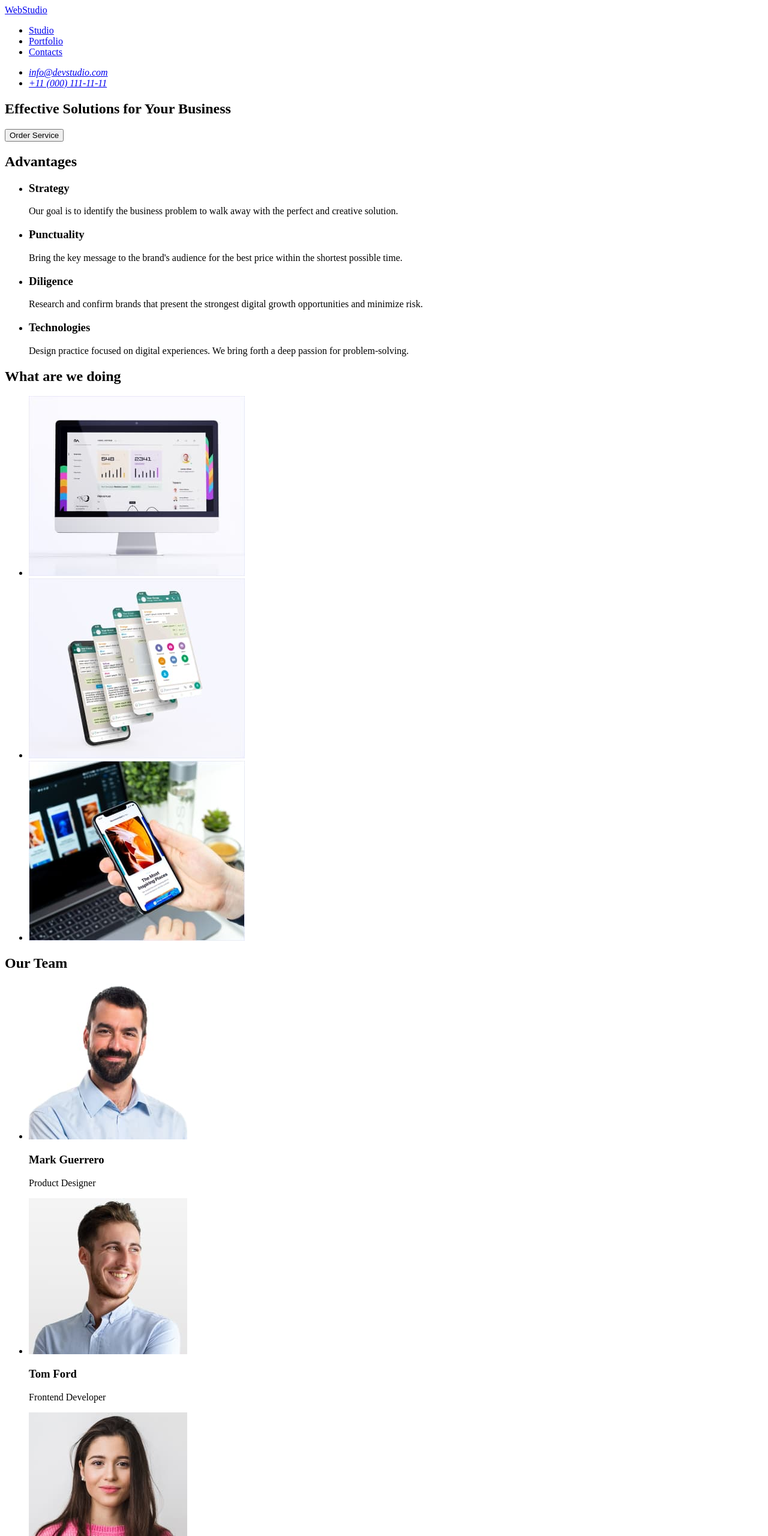
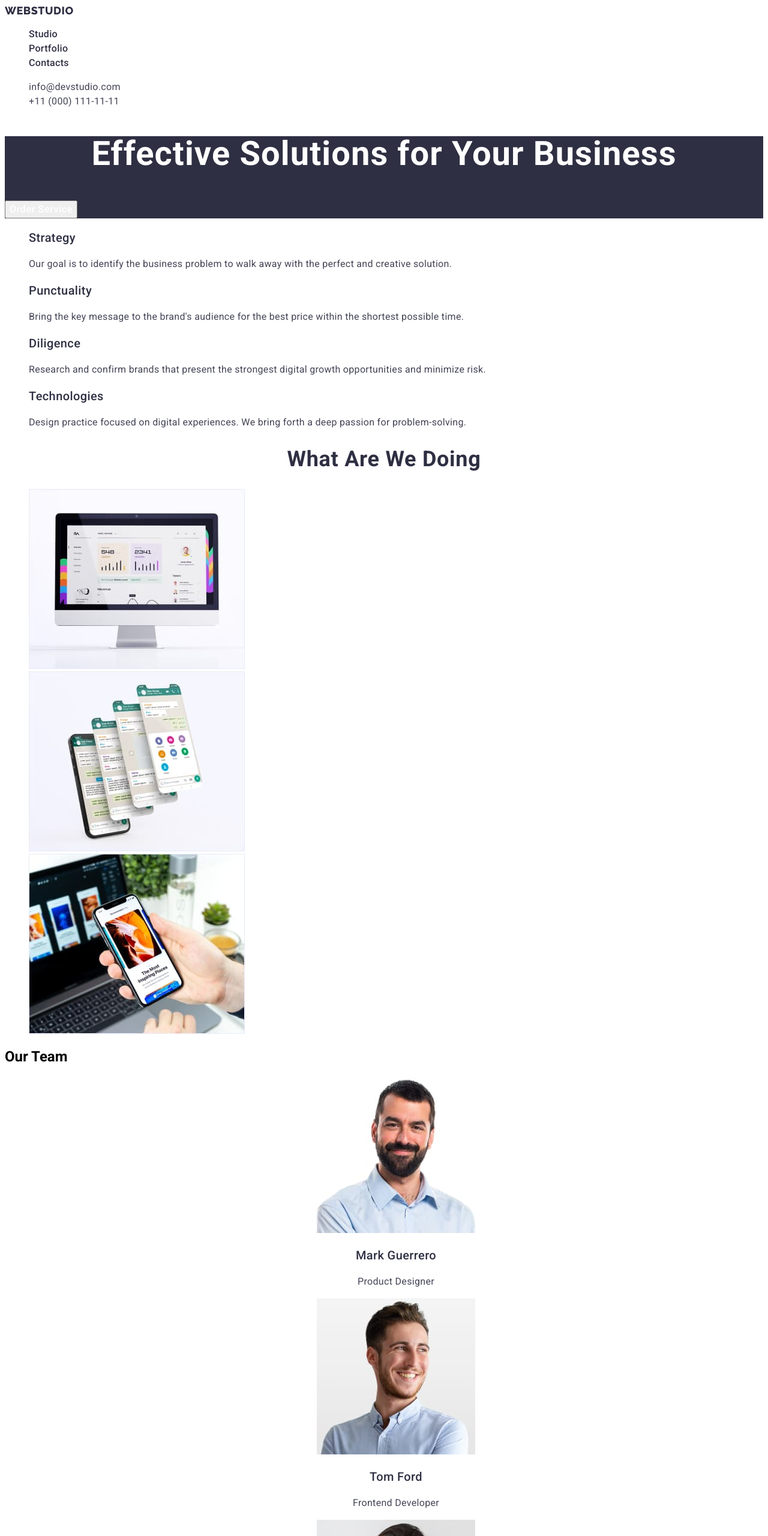
Before and after one commit to Paullukomski/goit-markup-hw-02, a plain HTML site: page index.html in a window 1280 px wide. Shown: the top 2560 px of the page at 60% size. Drawn offline with Linux system fonts and the light colour scheme.

Commit message:
home-work

```diff
--- /dev/null
+++ b/css/styles.css
@@ -0,0 +1,197 @@
+body {
+  font-family: "Roboto", font-family;
+}
+a {
+  text-decoration: none;
+}
+ul {
+  list-style: none;
+}
+
+.header-logo {
+  color: var(--navyblue, #2e2f42);
+  font-family: Raleway;
+  font-size: 18px;
+  font-style: normal;
+  font-weight: 800;
+  line-height: 1.16; /* 116.667% */
+  letter-spacing: 0.54px;
+  text-transform: uppercase;
+}
+.header-list {
+  color: var(--navyblue, #2e2f42);
+  /* Body Medium */
+  font-family: Roboto;
+  font-size: 16px;
+  font-style: normal;
+  font-weight: 500;
+  line-height: 24px; /* 150% */
+  letter-spacing: 0.32px;
+}
+.header-list:hover {
+  color: #404bbf;
+}
+.header-list:focus {
+  color: #404bbf;
+}
+.header-logo .header-list {
+  color: var(--navyblue, #2e2f42);
+  /* Body Medium */
+  font-family: Roboto;
+  font-size: 16px;
+  font-style: normal;
+  font-weight: 500;
+  line-height: 1.5; /* 150% */
+  letter-spacing: 0.32px;
+}
+.header-contacts {
+  color: var(--slate, #434455);
+  /* Body */
+  font-family: Roboto;
+  font-size: 16px;
+  font-style: normal;
+  font-weight: 400;
+  line-height: 1.5; /* 150% */
+  letter-spacing: 0.32px;
+}
+.header-contacts:hover {
+  color: #404bbf;
+}
+.header-contacts:focus {
+  color: #404bbf;
+}
+/*----------HERO----------*/
+
+.hero {
+  background: var(--navyblue, #2e2f42);
+}
+.hero-title {
+  color: var(--white, #fff);
+  text-align: center;
+  /* Header 1 */
+  font-family: Roboto;
+  font-size: 56px;
+  font-style: normal;
+  font-weight: 700;
+  line-height: 1.07; /* 107.143% */
+  letter-spacing: 1.12px;
+}
+.hero-link-btn {
+  color: var(--white, #fff);
+  /* Button Text */
+  font-family: Roboto;
+  font-size: 16px;
+  font-style: normal;
+  font-weight: 500;
+  line-height: 1.5; /* 150% */
+  letter-spacing: 0.64px;
+}
+
+/*--ADVANTAGES--*/
+.visually-hidden {
+  position: absolute;
+  width: 1px;
+  height: 1px;
+  margin: -1px;
+  border: 0;
+  padding: 0;
+
+  white-space: nowrap;
+  clip-path: inset(100%);
+  clip: rect(0 0 0 0);
+  overflow: hidden;
+}
+
+.advanteges-subtitle {
+  color: var(--navyblue, #2e2f42);
+  /* Header 3 */
+  font-family: Roboto;
+  font-size: 20px;
+  font-style: normal;
+  font-weight: 500;
+  line-height: 1.2; /* 120% */
+  letter-spacing: 0.4px;
+}
+.advateges-text {
+  color: var(--slate, #434455);
+  /* Body */
+  font-family: Roboto;
+  font-size: 16px;
+  font-style: normal;
+  font-weight: 400;
+  line-height: 1.5; /* 150% */
+  letter-spacing: 0.32px;
+}
+
+/*-----------work-------- */
+
+.work {
+  color: var(--navyblue, #2e2f42);
+  text-align: center;
+  /* Header 2 */
+  font-family: Roboto;
+  font-size: 36px;
+  font-style: normal;
+  font-weight: 700;
+  line-height: 1.1; /* 111.111% */
+  letter-spacing: 0.72px;
+  text-transform: capitalize;
+}
+/*-----our time------*/
+
+.personnel-mens {
+  color: var(--navyblue, #2e2f42);
+  text-align: center;
+  /* Header 3 */
+  font-family: Roboto;
+  font-size: 20px;
+  font-style: normal;
+  font-weight: 500;
+  line-height: 1.2; /* 120% */
+  letter-spacing: 0.4px;
+}
+.personnel-mens-job {
+  color: var(--slate, #434455);
+  text-align: center;
+  /* Body */
+  font-family: Roboto;
+  font-size: 16px;
+  font-style: normal;
+  font-weight: 400;
+  line-height: 1.5; /* 150% */
+  letter-spacing: 0.32px;
+}
+/*-----footer-----*/
+.footer {
+  background: var(--navyblue, #2e2f42);
+}
+.footer-logo-web {
+  color: var(--iris, #4d5ae5);
+  font-family: Raleway;
+  font-size: 18px;
+  font-style: normal;
+  font-weight: 800;
+  line-height: 1.16; /* 116.667% */
+  letter-spacing: 0.54px;
+  text-transform: uppercase;
+}
+.footer-logo {
+  color: var(--cloud, #f4f4fd);
+  font-family: Raleway;
+  font-size: 18px;
+  font-style: normal;
+  font-weight: 800;
+  line-height: 1.16; /* 116.667% */
+  letter-spacing: 0.54px;
+  text-transform: uppercase;
+}
+.footer-information {
+  color: var(--cloud, #f4f4fd);
+  /* Body */
+  font-family: Roboto;
+  font-size: 16px;
+  font-style: normal;
+  font-weight: 400;
+  line-height: 1.5; /* 150% */
+  letter-spacing: 0.32px;
+}
--- a/index.html
+++ b/index.html
@@ -1,94 +1,177 @@
 <!DOCTYPE html>
 <html lang="en">
   <head>
-    <meta charset="UTF-8">
-    <meta name="viewport" content="width=device-width, initial-scale=1.0">
+    <meta charset="UTF-8" />
+    <meta name="viewport" content="width=device-width, initial-scale=1.0" />
     <title>goit-markup-hw-01</title>
+    <link rel="preconnect" href="https://fonts.googleapis.com" />
+    <link rel="preconnect" href="https://fonts.gstatic.com" crossorigin />
+    <link
+      href="https://fonts.googleapis.com/css2?family=Montserrat:ital,wght@1,400;1,700&family=Raleway:wght@800&display=swap"
+      rel="stylesheet"
+    />
+    <link rel="preconnect" href="https://fonts.googleapis.com" />
+    <link rel="preconnect" href="https://fonts.gstatic.com" crossorigin />
+    <link
+      href="https://fonts.googleapis.com/css2?family=Montserrat:ital,wght@1,400;1,700&family=Raleway:wght@800&family=Roboto:wght@400;500;700;900&display=swap"
+      rel="stylesheet"
+    />
+    <link rel="stylesheet" href="./css/styles.css" />
   </head>
   <body>
-    <header>
-        <nav>
-        <a href="./index.html">WebStudio</a>
-        <ul>
-              <li><a href="./index.html">Studio</a></li>
-              <li><a href="./index.html">Portfolio</a></li>
-              <li><a href="./index.html">Contacts</a></li>
+    <header class="header">
+      <nav class="header-navigation">
+        <a class="header-logo" href="./index.html">WebStudio</a>
+        <ul class="header">
+          <li class="header-item">
+            <a class="header-list" href="./index.html">Studio</a>
+          </li>
+          <li class="header-item">
+            <a class="header-list" href="./index.html">Portfolio</a>
+          </li>
+          <li class="header-item">
+            <a class="header-list" href="./index.html">Contacts</a>
+          </li>
         </ul>
       </nav>
       <address>
-        <ul>
-            <li><a href ="mailto:info@devstudio.com">info@devstudio.com</a></li>
-            <li><a href ="tel:+110001111111">+11 (000) 111-11-11</a></li>
+        <ul class="header-contacts">
+          <li>
+            <a class="header-contacts" href="mailto:info@devstudio.com"
+              >info@devstudio.com</a
+            >
+          </li>
+          <li>
+            <a class="header-contacts" href="tel:+110001111111"
+              >+11 (000) 111-11-11</a
+            >
+          </li>
         </ul>
       </address>
     </header>
     <main>
-        <section>
-        <h1>Effective Solutions
-            for Your Business</h1>
-            <button type="button">Order Service</button>
+      <section class="hero">
+        <h1 class="hero-title">Effective Solutions for Your Business</h1>
+        <button class="hero-link-btn" type="button">Order Service</button>
       </section>
       <section>
-            <h2>Advantages</h2>
-            <ul>
+        <h2 class="visually-hidden">Advantages</h2>
+        <ul class="advateges">
           <li>
-                    <h3>Strategy</h3>
-                    <p>Our goal is to identify the business
-                        problem to walk away with the perfect and creative solution. </p>
+            <h3 class="advanteges-subtitle">Strategy</h3>
+            <p class="advateges-text">
+              Our goal is to identify the business problem to walk away with the
+              perfect and creative solution.
+            </p>
           </li>
           <li>
-                    <h3>Punctuality</h3>
-                    <p>Bring the key message to the brand's audience for the best price within the shortest possible time.</p>
+            <h3 class="advanteges-subtitle">Punctuality</h3>
+            <p class="advateges-text">
+              Bring the key message to the brand's audience for the best price
+              within the shortest possible time.
+            </p>
           </li>
           <li>
-                    <h3>Diligence</h3>
-                    <p>Research and confirm brands that present the strongest digital growth opportunities and minimize risk.</p>
+            <h3 class="advanteges-subtitle">Diligence</h3>
+            <p class="advateges-text">
+              Research and confirm brands that present the strongest digital
+              growth opportunities and minimize risk.
+            </p>
           </li>
           <li>
-                    <h3>Technologies</h3>
-                    <p>Design practice focused on digital experiences. We bring forth a deep passion for problem-solving.</p>
-
+            <h3 class="advanteges-subtitle">Technologies</h3>
+            <p class="advateges-text">
+              Design practice focused on digital experiences. We bring forth a
+              deep passion for problem-solving.
+            </p>
           </li>
         </ul>
       </section>
       <section>
-            <h2>What are we doing</h2>
-            <ul>
-                <li><img src="./images/job/img1.jpg" alt="monitor" width="360" height="300"/></li>
-                <li><img src="./images/job/img2.jpg" alt="phone program" width ="360" height ="300"/></li>
-                <li><img src="./images/job/img3.jpg" alt="phone in hand" width ="360" height ="300"/></li>
+        <h2 class="work">What are we doing</h2>
+        <ul class="work-company">
+          <li>
+            <img
+              src="./images/job/img1.jpg"
+              alt="monitor"
+              width="360"
+              height="300"
+            />
+          </li>
+          <li>
+            <img
+              src="./images/job/img2.jpg"
+              alt="phone program"
+              width="360"
+              height="300"
+            />
+          </li>
+          <li>
+            <img
+              src="./images/job/img3.jpg"
+              alt="phone in hand"
+              width="360"
+              height="300"
+            />
+          </li>
         </ul>
       </section>
       <section>
-            <h2>Our Team</h2>
-            <ul>
+        <h2 class="personnel">Our Team</h2>
+        <ul class="personnel-mens">
           <li>
-                    <img src="./images/team/img4.jpg" alt="mans photo" width ="264" height="260">
-                    <h3>Mark Guerrero</h3>
-                    <p>Product Designer</p>
+            <img
+              class="personnel-mens-photo"
+              src="./images/team/img4.jpg"
+              alt="mans photo"
+              width="264"
+              height="260"
+            />
+            <h3 class="personnel-mens">Mark Guerrero</h3>
+            <p class="personnel-mens-job">Product Designer</p>
           </li>
           <li>
-                    <img src="./images/team/img5.jpg" alt="mans photo" width ="264" height="260">
-                    <h3>Tom Ford</h3>
-                    <p>Frontend Developer</p>
+            <img
+              class="personnel-mens-photo"
+              src="./images/team/img5.jpg"
+              alt="mans photo"
+              width="264"
+              height="260"
+            />
+            <h3 class="personnel-mens">Tom Ford</h3>
+            <p class="personnel-mens-job">Frontend Developer</p>
           </li>
           <li>
-                    <img src="./images/team/img6.jpg" alt="womans photo" width ="264" height="260">
-                    <h3>Camila Garcia</h3>
-                    <p>Marketing</p>
+            <img
+              class="personnel-mens-photo"
+              src="./images/team/img6.jpg"
+              alt="womans photo"
+              width="264"
+              height="260"
+            />
+            <h3 class="personnel-mens">Camila Garcia</h3>
+            <p class="personnel-mens-job">Marketing</p>
           </li>
           <li>
-                    <img src="./images/team/img7.jpg" alt="mans photo" width ="264" height="260">
-                    <h3>Daniel Wilson</h3>
-                    <p>UI Designer</p>
+            <img
+              class="personnel-mens-photo"
+              src="./images/team/img7.jpg"
+              alt="mans photo"
+              width="264"
+              height="260"
+            />
+            <h3 class="personnel-mens">Daniel Wilson</h3>
+            <p class="personnel-mens-job">UI Designer</p>
           </li>
         </ul>
       </section>
-
     </main>
-    <footer>
-            <a href ="./index.html">WebStudio</a>
-            <p>Increase the flow of customers and sales for your business with digital marketing & growth solutions.</p>
+    <footer class="footer">
+      <a class="footer-logo" href="./index.html">WebStudio</a>
+      <p class="footer-information">
+        Increase the flow of customers and sales for your business with digital
+        marketing & growth solutions.
+      </p>
     </footer>
   </body>
 </html>
```
Lines whose indentation alone changed are shown as unchanged.
